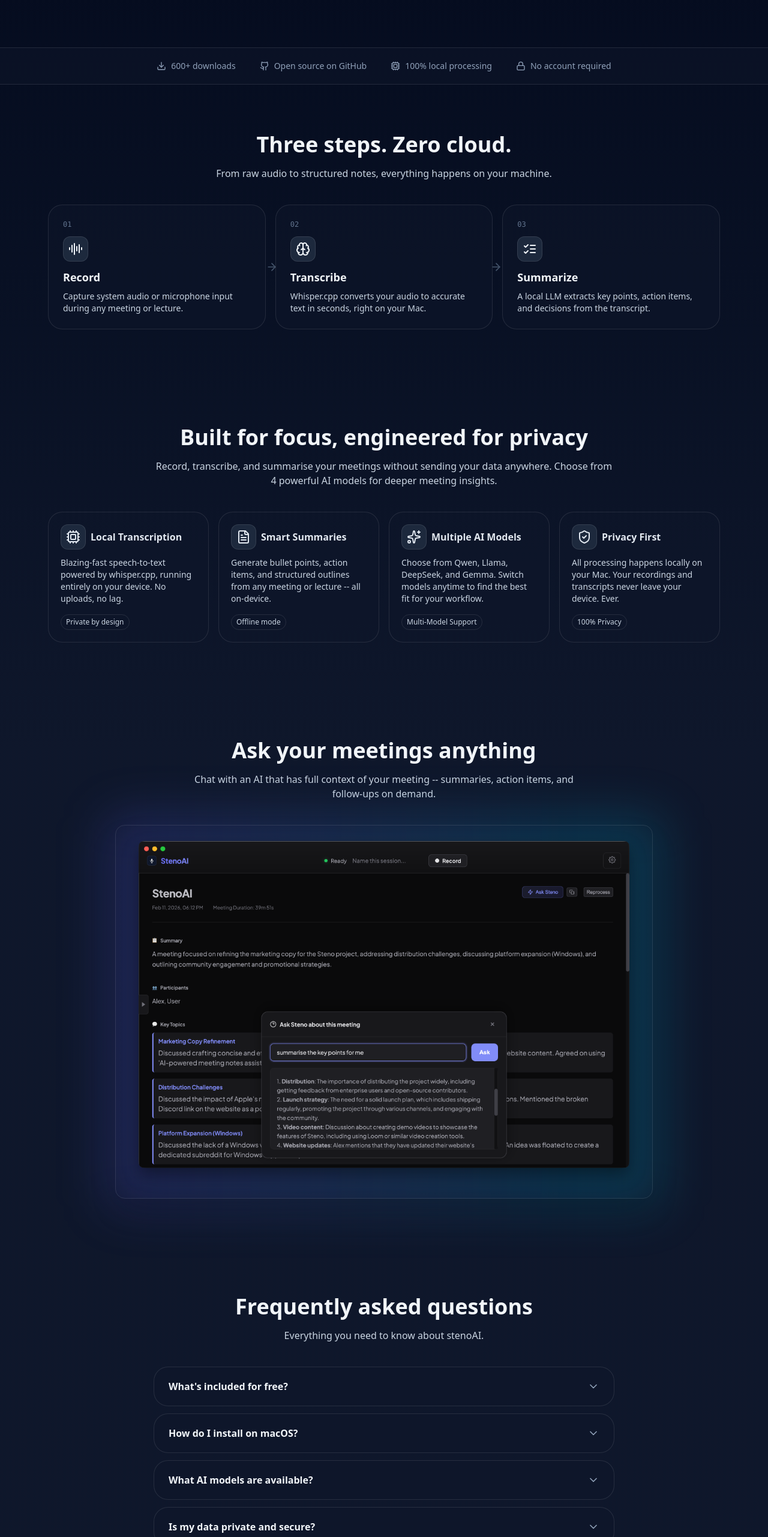
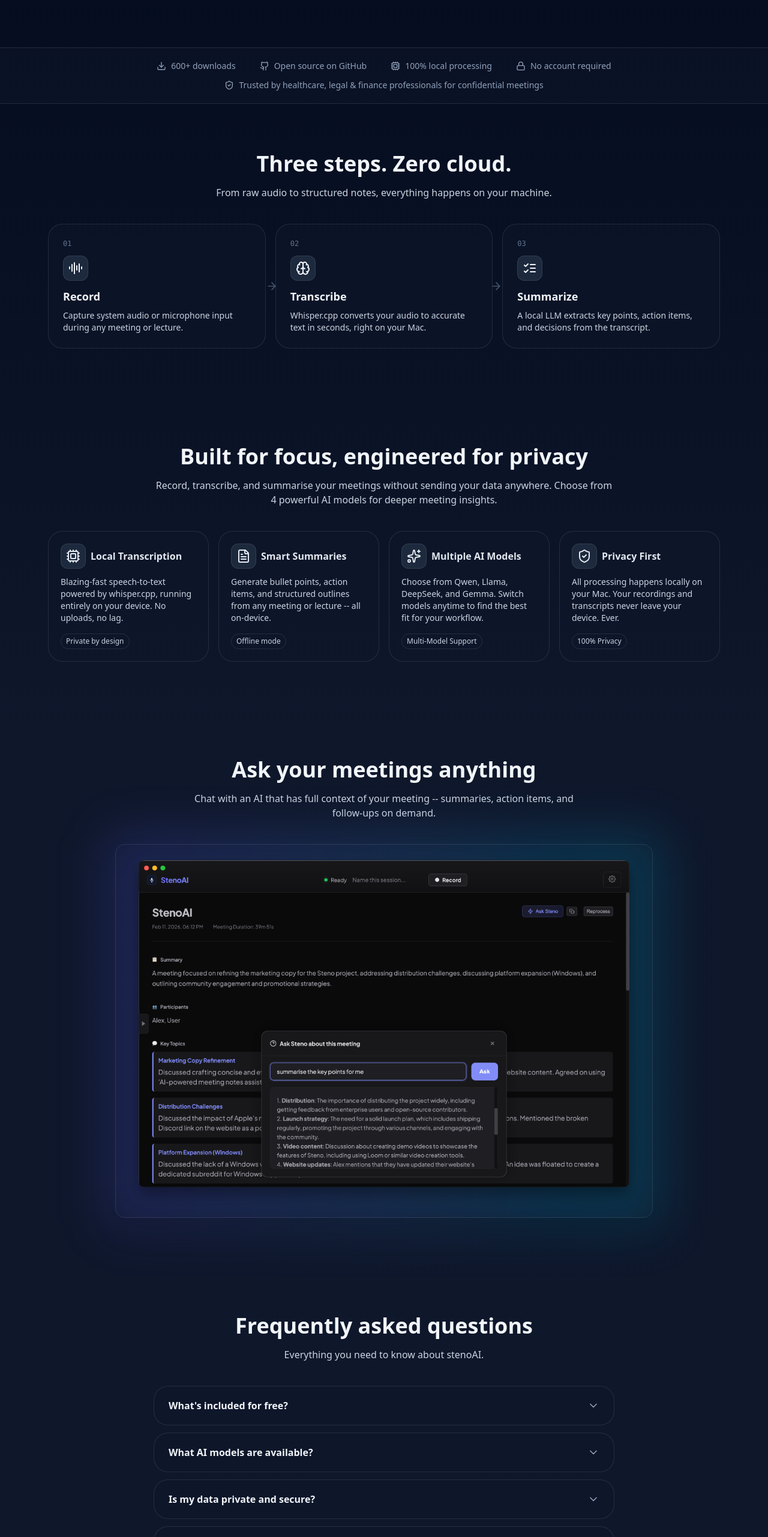
Before and after one commit to ruzin/stenoai, a React (Vite) app in the folder website/: page / in a window 1280 px wide. Shown: the part 864-3426 px from the top of the page at 60% size. Built offline with nearby package versions, Linux system fonts and the light colour scheme.

Commit message:
docs: update trust messaging and remove macOS install FAQ
- Remove macOS install FAQ (no longer needed with notarized DMGs)
- Add trust messaging for healthcare, legal & finance professionals

```diff
--- a/website/src/App.jsx
+++ b/website/src/App.jsx
@@ -82,10 +82,6 @@
   {
     q: "What's included for free?",
     a: "Unlimited local transcription and local summarisation on your device, with no account required.",
-  },
-  {
-    q: "How do I install on macOS?",
-    a: "(1) Download and open the DMG file, (2) Drag the app to Applications, (3) When you first launch the app, macOS may show a security warning, (4) To fix this: Go to System Settings > Privacy & Security, scroll down and click 'Open Anyway'. Alternatively, run in Terminal: 'xattr -cr /Applications/StenoAI.app' (5) The app will work normally on subsequent launches.",
   },
   {
     q: "What AI models are available?",
@@ -189,6 +185,7 @@
             <div className="flex items-center gap-2"><Github className="w-4 h-4" aria-hidden="true" /> Open source on GitHub</div>
             <div className="flex items-center gap-2"><Cpu className="w-4 h-4" aria-hidden="true" /> 100% local processing</div>
             <div className="flex items-center gap-2"><Lock className="w-4 h-4" aria-hidden="true" /> No account required</div>
+            <div className="flex items-center gap-2"><ShieldCheck className="w-4 h-4" aria-hidden="true" /> Trusted by healthcare, legal & finance professionals for confidential meetings</div>
           </div>
         </div>
       </section>
```
Also changed, not shown: 1 other file (tests, documents, lock files or other folders).
